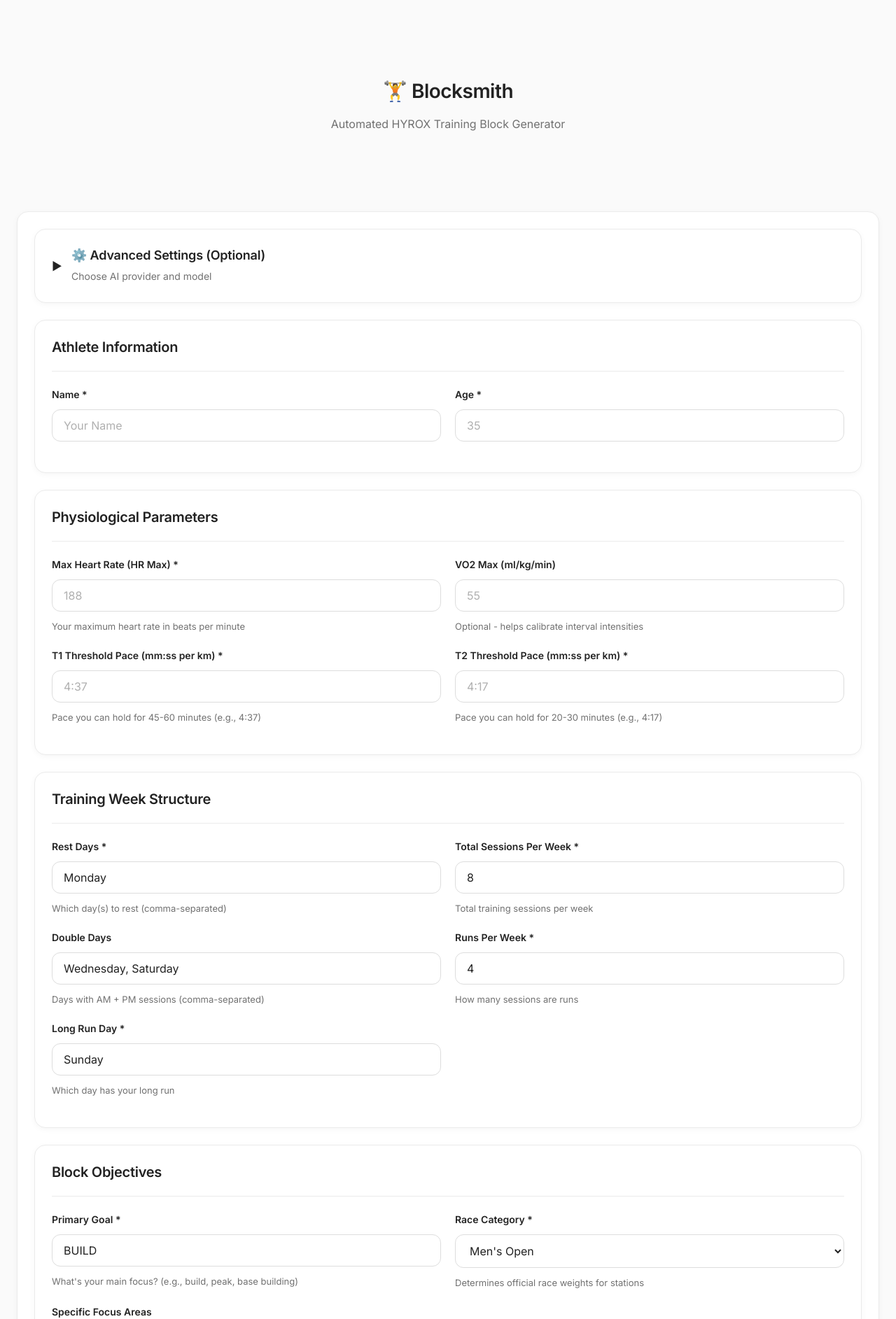
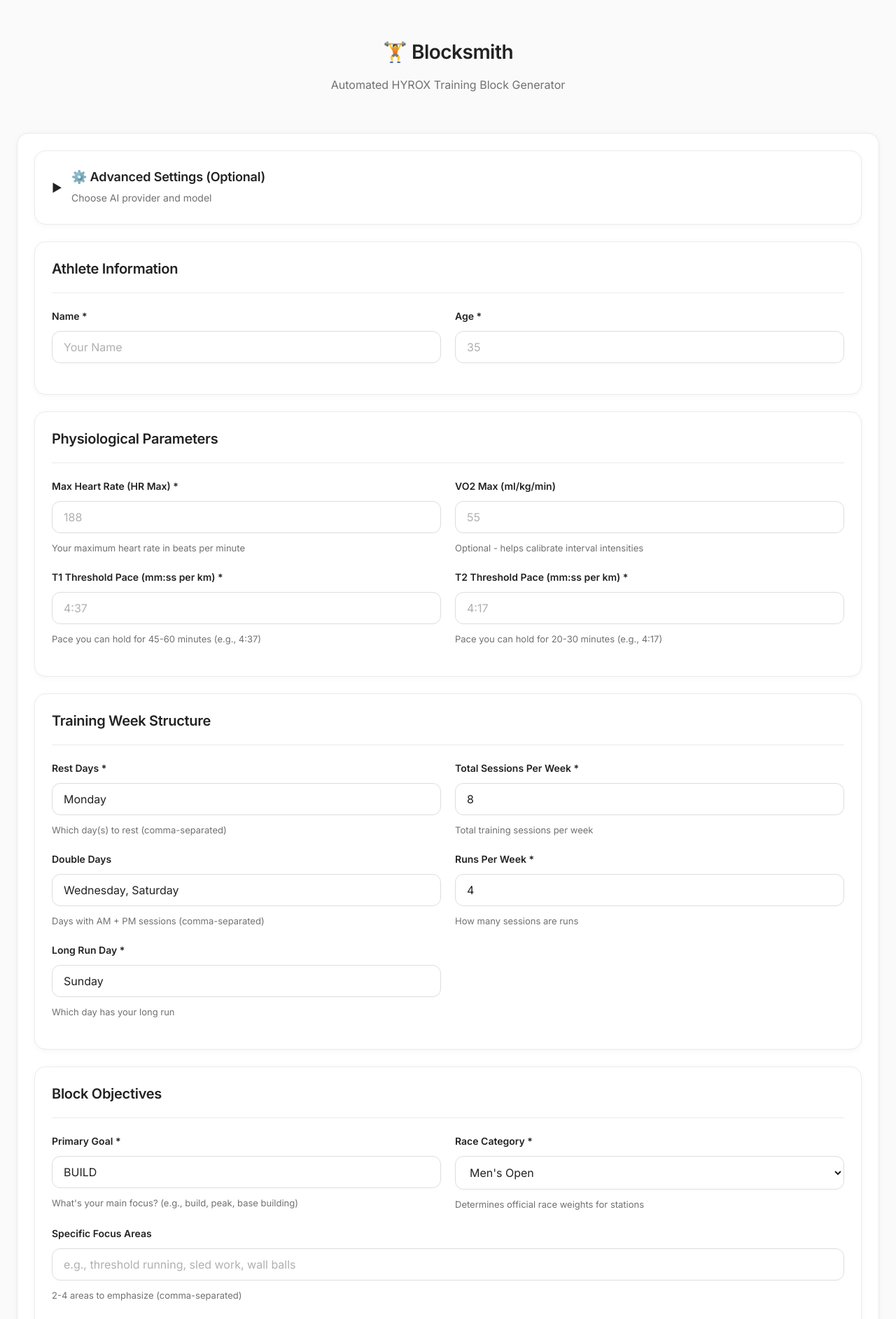
Before and after one commit to artiemellors/Blocksmith-agent, a Flask app: page / in a window 1280 px wide. Shown: the top 1885 px of the page at 70% size. Run offline with Flask 3, Linux system fonts and the light colour scheme.

Commit message:
Reduce header spacing for more compact layout
Changes:
- Body top/bottom padding: 64px → 32px
- Header padding: 48px → 24px
- Header bottom margin: 64px → 32px
- Subtitle top margin: 12px → 8px

Result: Header area now matches the compact, efficient spacing
of the rest of the interface. Less wasted space at the top.

```diff
--- a/static/css/style.css
+++ b/static/css/style.css
@@ -109,7 +109,7 @@ body {
     font-weight: var(--font-body-weight);
     -webkit-font-smoothing: antialiased;
     -moz-osx-font-smoothing: grayscale;
-    padding: var(--space-5xl) var(--space-2xl);
+    padding: var(--space-3xl) var(--space-2xl);
 }
 
 .container {
@@ -165,15 +165,15 @@ small, .caption {
 /* Header */
 header {
     text-align: center;
-    margin-bottom: var(--space-5xl);
-    padding: var(--space-4xl) 0;
+    margin-bottom: var(--space-3xl);
+    padding: var(--space-2xl) 0;
 }
 
 .subtitle {
     font-size: var(--font-body-size);
     color: var(--color-text-secondary);
     font-weight: 400;
-    margin-top: var(--space-md);
+    margin-top: var(--space-sm);
 }
 
 /* Cards */
```
